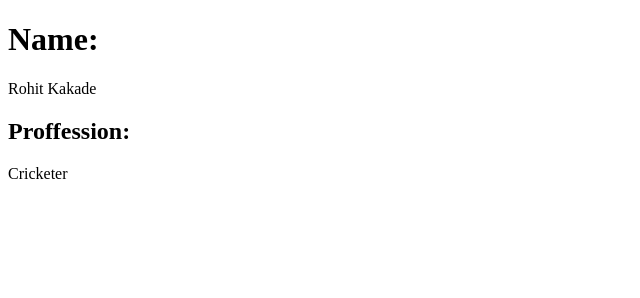
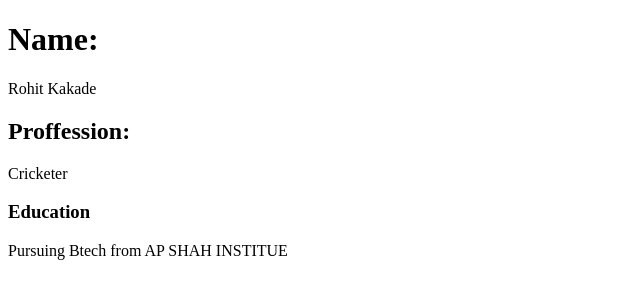
Before and after one commit to Rohh820/SE-DEMO, a plain HTML site: page index.html in a window 1280 px wide. Shown: the whole page, without its empty margins (0-640 px from the left). Drawn offline with Linux system fonts and the light colour scheme.

Commit message:
Education added

```diff
--- a/index.html
+++ b/index.html
@@ -11,5 +11,8 @@
 
     <h2>Proffession:</h2>
     <p>Cricketer</p>
+
+    <h3>Education</h3>
+    <p>Pursuing Btech from AP SHAH INSTITUE</p>
 </body>
 </html>
```
